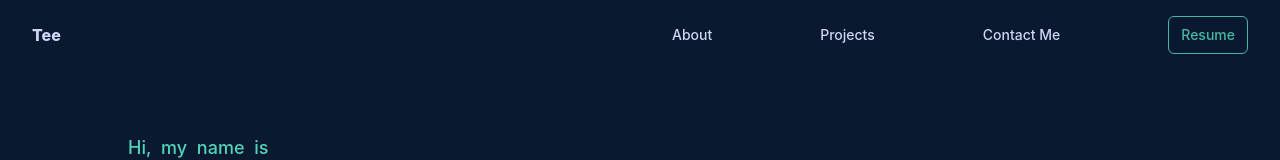
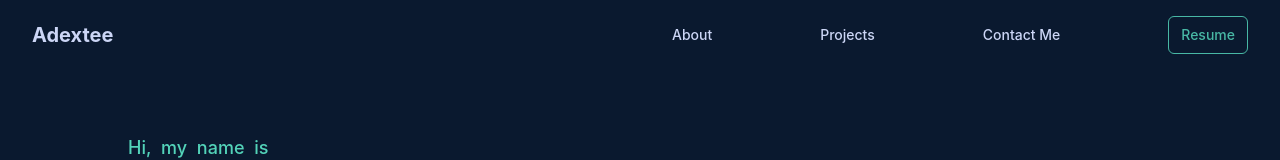
Before and after one commit to Omolaso/myPortfolio, a React (Create React App) app: page / in a window 1280 px wide. Shown: the top 160 px of the page. Built offline with nearby package versions, Linux system fonts and the light colour scheme.

Commit message:
additions

```diff
--- a/src/components/Navs.jsx
+++ b/src/components/Navs.jsx
@@ -21,7 +21,7 @@ const Navs = () => {
     <div id='home' className='pt-4'>
       <header className='flex items-center justify-between'>
           <div className="hidden md:block cursor-pointer">
-              <h1 className="text-lightGrey font-extrabold"> <Link to='/'> Tee</Link>  </h1>
+              <h1 className="text-lightGrey font-bold text-xl" onClick={() => window.location.reload()}> <Link to='/'> Adextee </Link>  </h1>
               {/* <div className="block md:hidden">
                 <FontAwesomeIcon icon={ faBars } id='bars' className='text-lightGreen text-3xl hover:opacity-80'/>
               </div> */}
```
